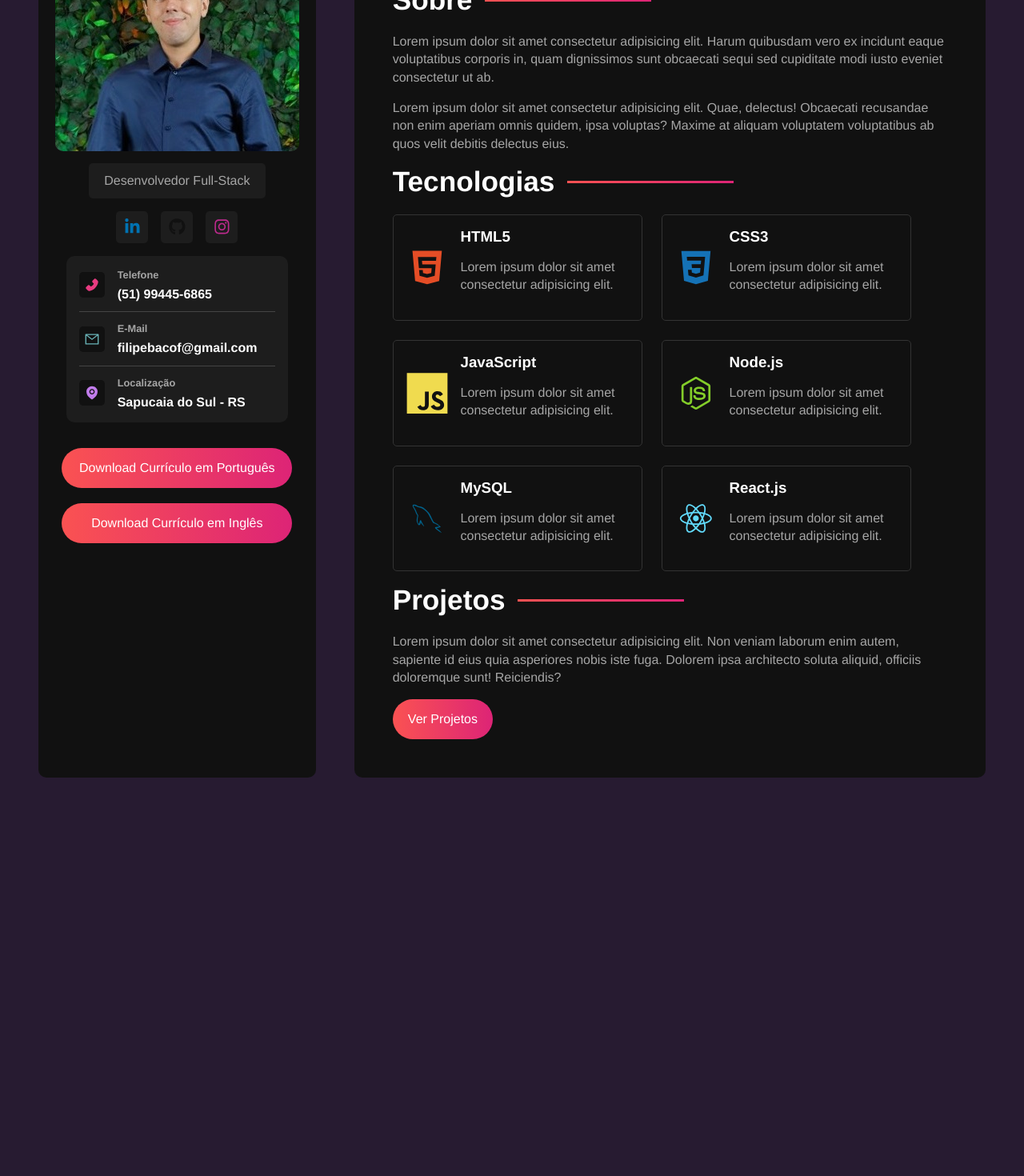
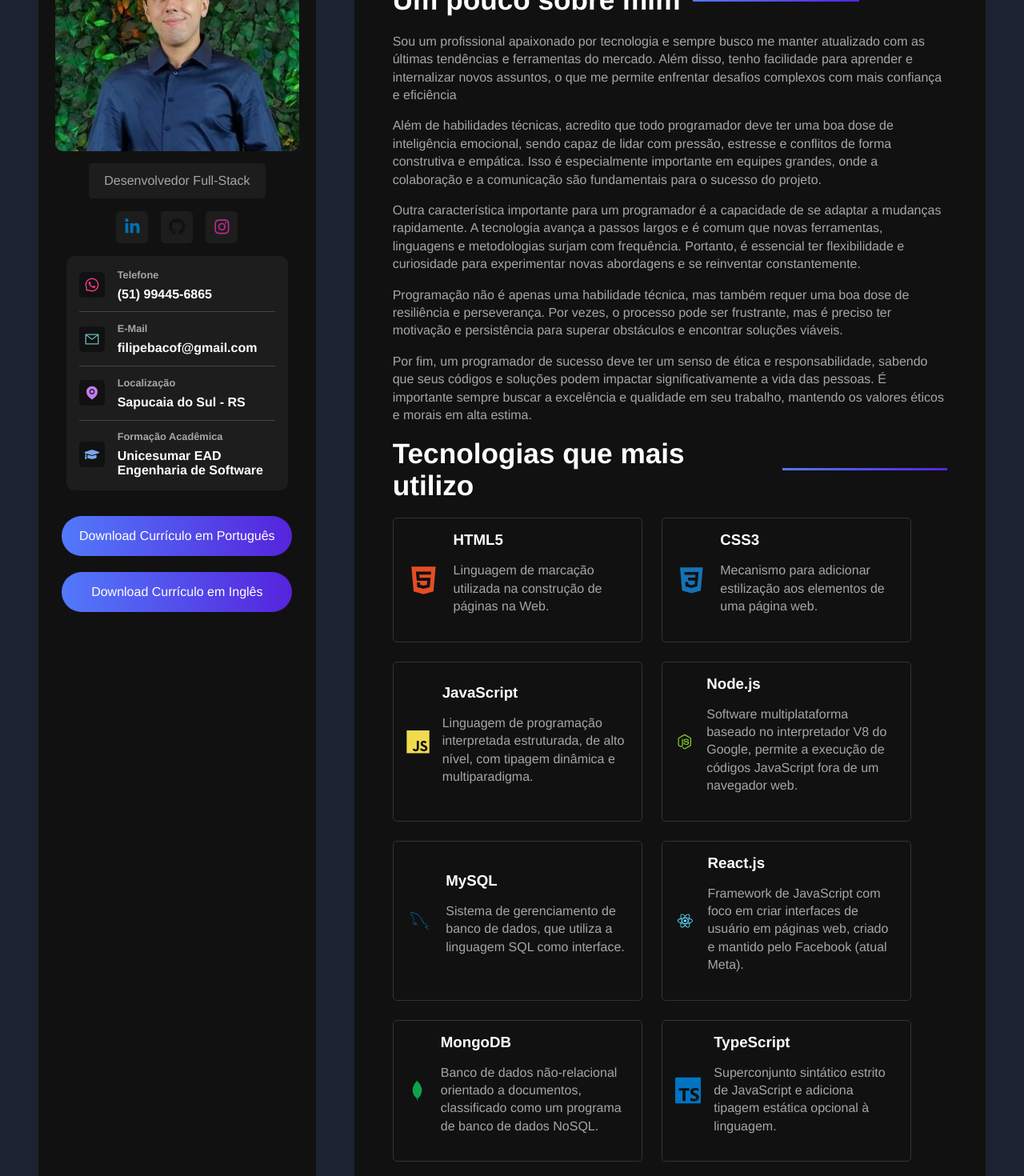
Before and after one commit to Filipe-Bacof/portifolio-filipe, a React (Vite) app: page / in a window 1280 px wide. Shown: the part 320-1790 px from the top of the page at 80% size. Before the commit the page ends 1340 px from the top, so only its background shows below. Built offline with nearby package versions, Linux system fonts and the light colour scheme.

Commit message:
"final" commit

```diff
--- a/index.html
+++ b/index.html
@@ -2,7 +2,7 @@
 <html lang="pt-BR">
     <head>
         <meta charset="UTF-8" />
-        <link rel="icon" type="image/svg+xml" href="/vite.svg" />
+        <link rel="icon" type="image/svg+xml" href="/public/favicon.png" />
         <meta name="viewport" content="width=device-width, initial-scale=1.0" />
         <title>Filipe Bacof - Portifólio</title>
     </head>
--- a/src/components/AboutContainer.jsx
+++ b/src/components/AboutContainer.jsx
@@ -1,9 +1,12 @@
 const AboutContainer = () => {
   return (
     <section className="about-container">
-      <h2>Sobre</h2>
-      <p>Lorem ipsum dolor sit amet consectetur adipisicing elit. Harum quibusdam vero ex incidunt eaque voluptatibus corporis in, quam dignissimos sunt obcaecati sequi sed cupiditate modi iusto eveniet consectetur ut ab.</p>
-      <p>Lorem ipsum dolor sit amet consectetur adipisicing elit. Quae, delectus! Obcaecati recusandae non enim aperiam omnis quidem, ipsa voluptas? Maxime at aliquam voluptatem voluptatibus ab quos velit debitis delectus eius.</p>
+      <h2>Um pouco sobre mim</h2>
+      <p>Sou um profissional apaixonado por tecnologia e sempre busco me manter atualizado com as últimas tendências e ferramentas do mercado. Além disso, tenho facilidade para aprender e internalizar novos assuntos, o que me permite enfrentar desafios complexos com mais confiança e eficiência</p>
+      <p>Além de habilidades técnicas, acredito que todo programador deve ter uma boa dose de inteligência emocional, sendo capaz de lidar com pressão, estresse e conflitos de forma construtiva e empática. Isso é especialmente importante em equipes grandes, onde a colaboração e a comunicação são fundamentais para o sucesso do projeto.</p>
+      <p>Outra característica importante para um programador é a capacidade de se adaptar a mudanças rapidamente. A tecnologia avança a passos largos e é comum que novas ferramentas, linguagens e metodologias surjam com frequência. Portanto, é essencial ter flexibilidade e curiosidade para experimentar novas abordagens e se reinventar constantemente.</p>
+      <p>Programação não é apenas uma habilidade técnica, mas também requer uma boa dose de resiliência e perseverança. Por vezes, o processo pode ser frustrante, mas é preciso ter motivação e persistência para superar obstáculos e encontrar soluções viáveis.</p>
+      <p>Por fim, um programador de sucesso deve ter um senso de ética e responsabilidade, sabendo que seus códigos e soluções podem impactar significativamente a vida das pessoas. É importante sempre buscar a excelência e qualidade em seu trabalho, mantendo os valores éticos e morais em alta estima.</p>
     </section>
   )
 }
--- a/src/components/InformationContainer.jsx
+++ b/src/components/InformationContainer.jsx
@@ -1,4 +1,5 @@
-import { AiFillPhone, AiOutlineMail, AiFillEnvironment } from 'react-icons/ai'
+import { AiOutlineWhatsApp, AiOutlineMail, AiFillEnvironment } from 'react-icons/ai'
+import { FaGraduationCap } from 'react-icons/fa'
 
 import '../styles/components/informationcontainer.sass';
 
@@ -6,7 +7,7 @@ const InformationContainer = () => {
   return (
     <section id="information">
         <div className="info-card">
-            <AiFillPhone id="phone-icon"/>
+            <AiOutlineWhatsApp id="phone-icon"/>
             <div>
                 <h3>Telefone</h3>
                 <p>(51) 99445-6865</p>
@@ -19,11 +20,19 @@ const InformationContainer = () => {
                 <p>filipebacof@gmail.com</p>
             </div>
         </div>
-        <div className="info-card last-one">
+        <div className="info-card">
             <AiFillEnvironment id="pin-icon"/>
             <div>
                 <h3>Localização</h3>
                 <p>Sapucaia do Sul - RS</p>
+            </div>
+        </div>
+        <div className="info-card last-one">
+            <FaGraduationCap id="graduation-icon"/>
+            <div>
+                <h3>Formação Acadêmica</h3>
+                <p>Unicesumar EAD</p>
+                <p>Engenharia de Software</p>
             </div>
         </div>
     </section>
--- a/src/components/ProjectsContainer.jsx
+++ b/src/components/ProjectsContainer.jsx
@@ -1,10 +1,12 @@
 const ProjectsContainer = () => {
   return (
     <section className="projects-container">
-        <h2>Projetos</h2>
-        <p>Lorem ipsum dolor sit amet consectetur adipisicing elit. Non veniam laborum enim autem, sapiente id eius quia asperiores nobis iste fuga. Dolorem ipsa architecto soluta aliquid, officiis doloremque sunt! Reiciendis?</p>
-        <a href="#" className="btn">
-            Ver Projetos
+        <h2>Objetivo e Oportunidades</h2>
+        <p>Estou empenhado em construir uma carreira sólida na área de tecnologia e estou sempre buscando novos desafios e oportunidades de aprendizado.</p>
+        <p>Tenho plena confiança em minhas habilidades técnicas e pessoais, e espero poder contribuir de forma significativa para o sucesso de qualquer equipe da qual eu faça parte.</p>
+        <p>Meu objetivo é crescer profissionalmente, desenvolvendo soluções criativas e inovadoras que possam agregar valor aos projetos e clientes.</p>
+        <a href="https://wa.me/5551994456865?text=Ol%C3%A1%2C+adorei+o+seu+portif%C3%B3lio+online%2C+vamos+conversar%3F" target="_blank" className="btn">
+            Fale comigo no Whats-App
         </a>
     </section>
   )
--- a/src/components/TechnologiesContainer.jsx
+++ b/src/components/TechnologiesContainer.jsx
@@ -4,31 +4,42 @@ import {
     DiJsBadge,
     DiNodejsSmall,
     DiMysql,
-    DiReact
+    DiReact,
+    DiMongodb,
 } from 'react-icons/di'
+
+import {
+    SiTypescript,
+    SiNextdotjs,
+    SiJest,
+} from 'react-icons/si'
 
 import '../styles/components/technologiescontainer.sass'
 
 const technologies = [
-    { id: "html", name: "HTML5", icon: <DiHtml5 /> },
-    { id: "css", name: "CSS3", icon: <DiCss3 /> },
-    { id: "js", name: "JavaScript", icon: <DiJsBadge /> },
-    { id: "node", name: "Node.js", icon: <DiNodejsSmall /> },
-    { id: "mysql", name: "MySQL", icon: <DiMysql /> },
-    { id: "react", name: "React.js", icon: <DiReact /> },
+    { id: "html", name: "HTML5", icon: <DiHtml5 />, text: "Linguagem de marcação utilizada na construção de páginas na Web." },
+    { id: "css", name: "CSS3", icon: <DiCss3 />, text: "Mecanismo para adicionar estilização aos elementos de uma página web." },
+    { id: "js", name: "JavaScript", icon: <DiJsBadge />, text: "Linguagem de programação interpretada estruturada, de alto nível, com tipagem dinâmica e multiparadigma." },
+    { id: "node", name: "Node.js", icon: <DiNodejsSmall />, text: "Software multiplataforma baseado no interpretador V8 do Google, permite a execução de códigos JavaScript fora de um navegador web." },
+    { id: "mysql", name: "MySQL", icon: <DiMysql />, text: "Sistema de gerenciamento de banco de dados, que utiliza a linguagem SQL como interface." },
+    { id: "react", name: "React.js", icon: <DiReact />, text: "Framework de JavaScript com foco em criar interfaces de usuário em páginas web, criado e mantido pelo Facebook (atual Meta)." },
+    { id: "mongodb", name: "MongoDB", icon: <DiMongodb />, text: "Banco de dados não-relacional orientado a documentos, classificado como um programa de banco de dados NoSQL." },
+    { id: "typescript", name: "TypeScript", icon: <SiTypescript />, text: "Superconjunto sintático estrito de JavaScript e adiciona tipagem estática opcional à linguagem." },
+    // { id: "nextjs", name: "Next.js", icon: <SiNextdotjs />, text: "Next.js é um framework React com foco em produção e eficiência criado e mantido pela equipe da Vercel." },
+    // { id: "jest", name: "Jest", icon: <SiJest />, text: "Framework de teste unitário de código aberto em JavaScript criado pelo Facebook a partir do framework Jasmine." },
 ]
 
 const TechnologiesContainer = () => {
   return (
     <section className='technologies-container'>
-        <h2>Tecnologias</h2>
+        <h2>Tecnologias que mais utilizo</h2>
         <div className="technologies-grid">
             {technologies.map((tech) => (
                 <div className="technology-card" id={tech.id} key={tech.id}>
                     {tech.icon}
                     <div className="technology-info">
                         <h3>{tech.name}</h3>
-                        <p>Lorem ipsum dolor sit amet consectetur adipisicing elit.</p>
+                        <p>{tech.text}</p>
                     </div>
                 </div>
             ))}
--- a/src/styles/components/informationcontainer.sass
+++ b/src/styles/components/informationcontainer.sass
@@ -45,6 +45,9 @@
         #pin-icon
             color: #c17ceb
 
+        #graduation-icon
+            color: #7ca9eb
+
     .last-one
         padding-bottom: 0
         margin-bottom: 0
--- a/src/styles/components/technologiescontainer.sass
+++ b/src/styles/components/technologiescontainer.sass
@@ -47,3 +47,19 @@
         #react
             svg
                 color: #61dafb
+
+        #mongodb
+            svg
+                color: #0FA14C
+
+        #typescript
+            svg
+                color: #0074C2
+
+        #nextjs
+            svg
+                color: #000
+
+        #jest
+            svg
+                color: #B81020
--- a/src/styles/variables.sass
+++ b/src/styles/variables.sass
@@ -1,9 +1,9 @@
 $font-stack: "Helvetica"
 $text-color: #fff
 $text-color-secondary: #a6a6a6
-$body-bg-color: #271b31
+$body-bg-color: #1b2231
 $bg-color: #111
 $bg-color-secondary: #1d1d1d
 $container-border-radius: 10px
 $card-border-radius: 5px
-$gradient: linear-gradient(90deg, rgba(250, 82, 82, 1) 0%, rgba(221, 36, 118, 1) 100%)
+$gradient: linear-gradient(90deg, #5279fa 0%, #5524dd 100%)
```
Also changed, not shown: public/favicon.png (added).
